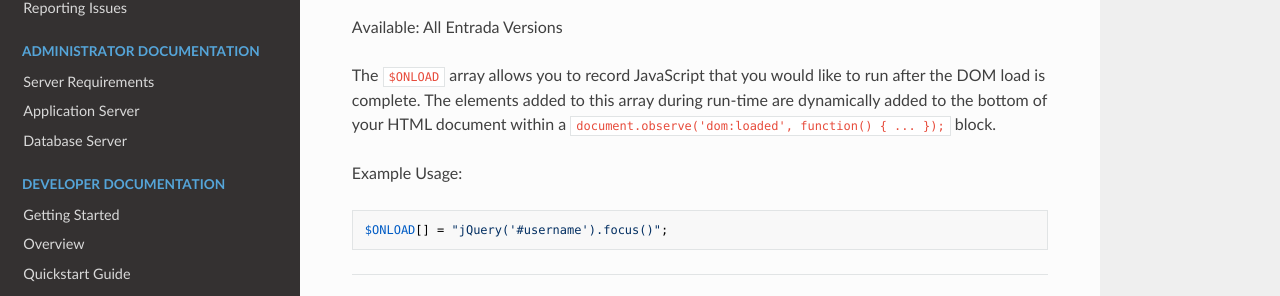
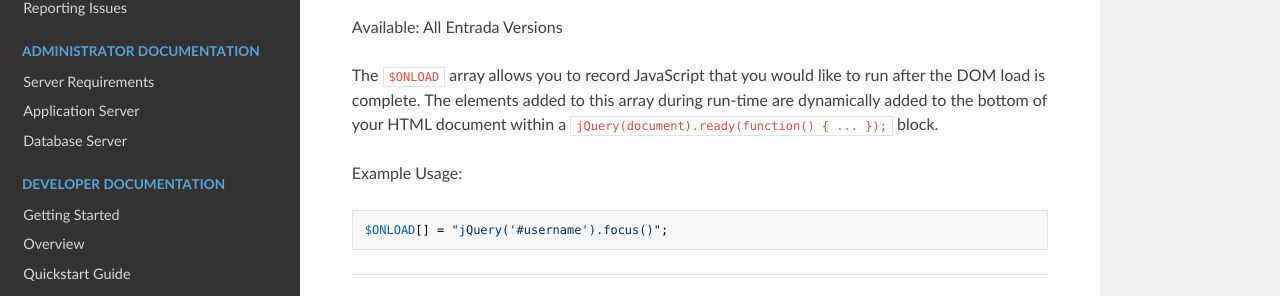
Before and after one commit to pyarmak/entrada-1x-docs, an MkDocs documentation site: the page built from docs/developer/namespace.md, in a window 1280 px wide and 900 px high, scrolled down 3714 px. Shown: the part 141-437 px from the top of the window. Built offline with MkDocs 1.6.1, drawn with Linux system fonts in a browser that asks for light colours; nearby versions of some CDN libraries; old or Windows-style settings are respelled for this version of MkDocs.

Commit message:
Remove reference to Prototype.js document.observe, since we now use the jQuery equivalent

````diff
--- a/docs/developer/namespace.md
+++ b/docs/developer/namespace.md
@@ -176,7 +176,7 @@ Example Usage:
 
 Available: All Entrada Versions
 
-The `$ONLOAD` array allows you to record JavaScript that you would like to run after the DOM load is complete. The elements added to this array during run-time are dynamically added to the bottom of your HTML document within a `document.observe('dom:loaded', function() { ... });` block.
+The `$ONLOAD` array allows you to record JavaScript that you would like to run after the DOM load is complete. The elements added to this array during run-time are dynamically added to the bottom of your HTML document within a `jQuery(document).ready(function() { ... });` block.
 
 Example Usage:
 ```php
````
